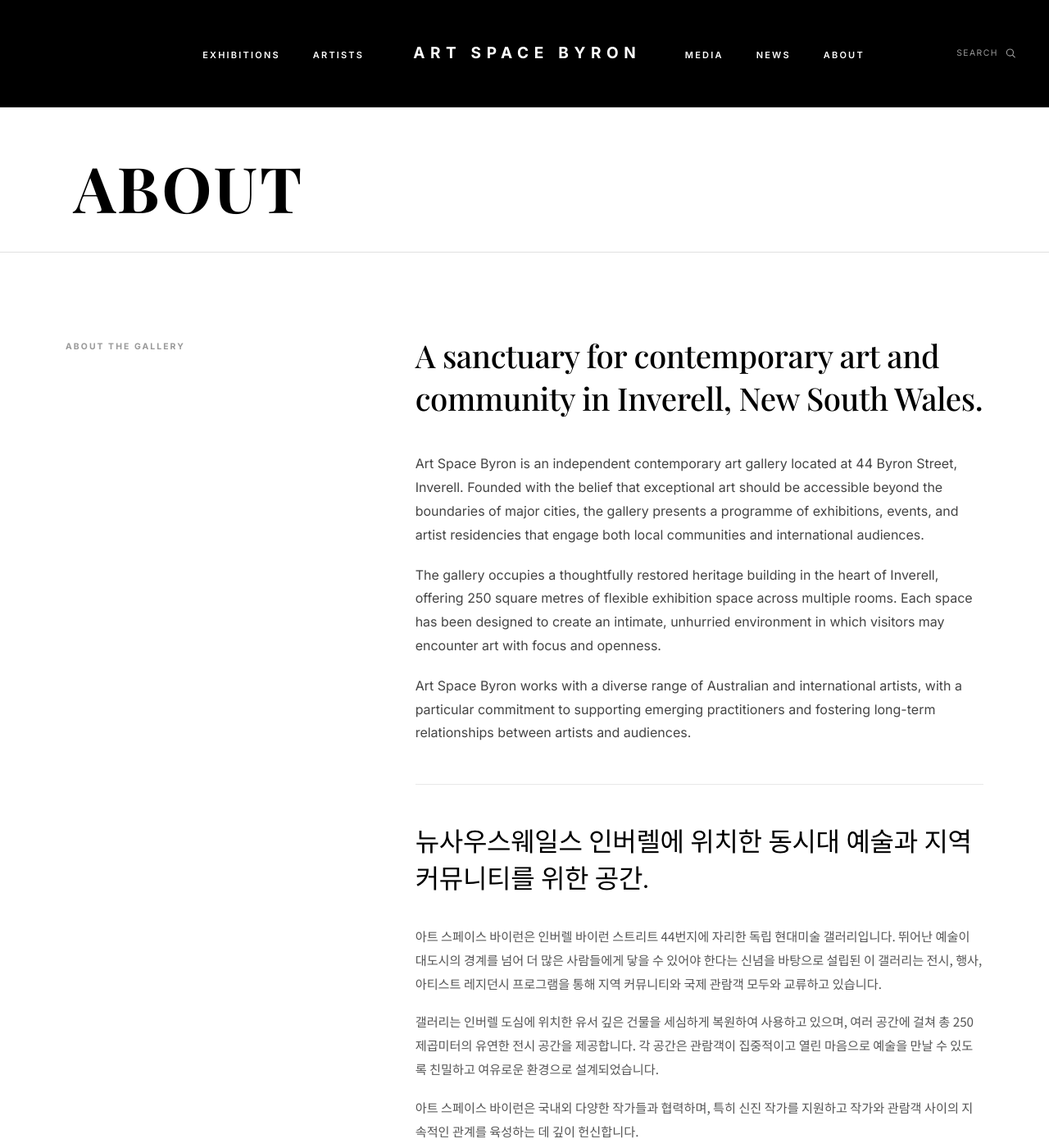
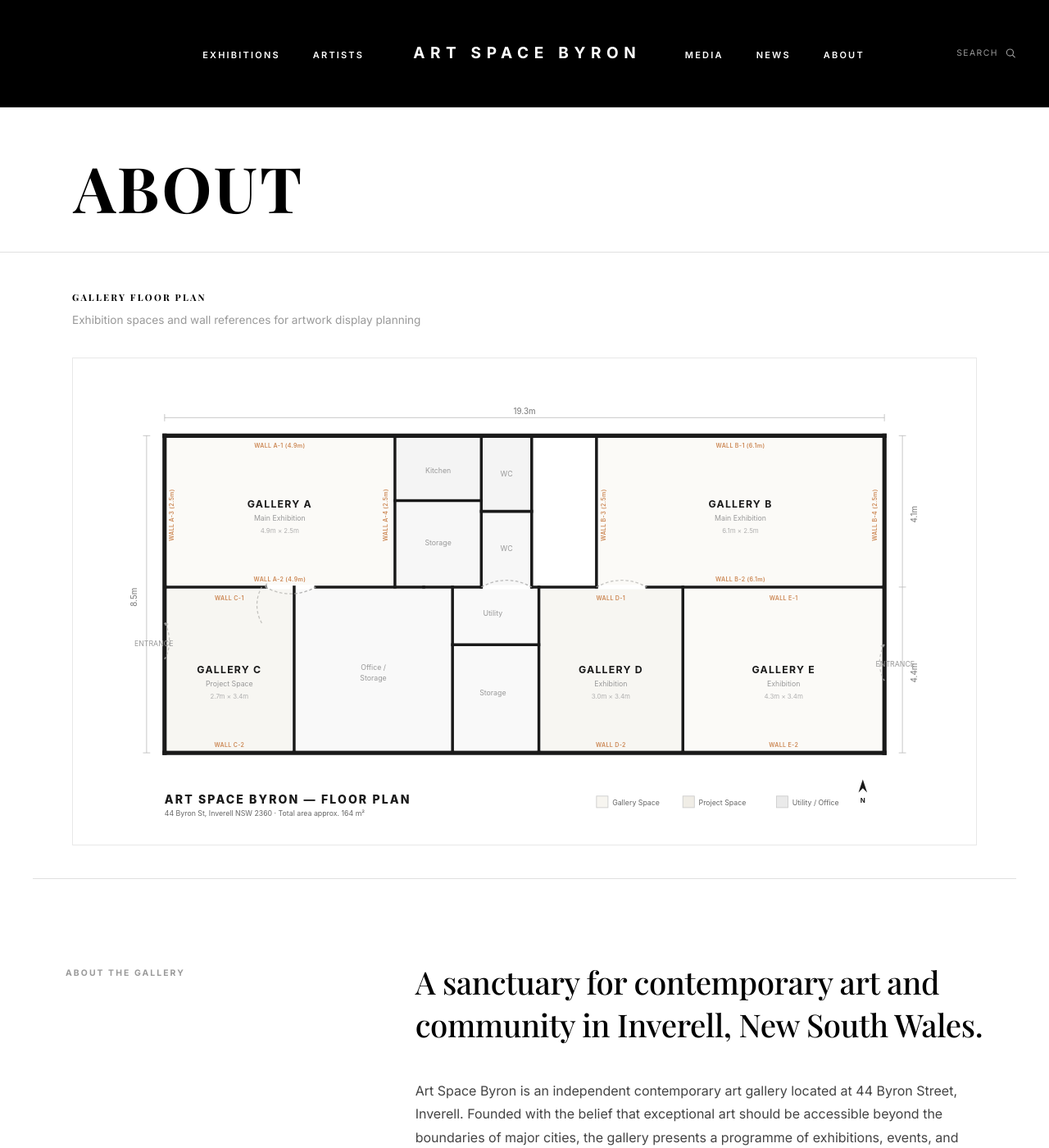
Before and after one commit to Supermassivema/Supermassivema.github.io, a Jekyll site: the page built from gallery/visit.html, in a window 1280 px wide and 1400 px high. Shown: the whole window at 82% size. Built offline with Jekyll 4.4.1, drawn with Linux system fonts in a browser that asks for light colours; some web fonts are replaced.

Commit message:
Add floor plan to visit/about page (correct page)
Co-Authored-By: Claude Opus 4.6 <noreply@anthropic.com>

```diff
--- a/gallery/visit.html
+++ b/gallery/visit.html
@@ -310,13 +310,72 @@ title: "About"
     .about-contact-cta { flex-direction: column; align-items: flex-start; }
     .cta-links { align-items: flex-start; }
   }
+
+  /* ── Floor Plan ── */
+  .floorplan-section {
+    max-width: 1200px;
+    margin: 0 auto;
+    padding: 48px 48px 40px;
+    border-bottom: 1px solid #e0e0e0;
+  }
+
+  .floorplan-header {
+    margin-bottom: 24px;
+  }
+
+  .floorplan-title {
+    font-size: 0.7rem;
+    font-weight: 700;
+    letter-spacing: 0.2em;
+    color: #000;
+    margin-bottom: 8px;
+  }
+
+  .floorplan-sub {
+    font-size: 0.85rem;
+    color: #999;
+  }
+
+  .floorplan-wrap {
+    background: #fff;
+    border: 1px solid #e8e8e8;
+    padding: 24px;
+    overflow-x: auto;
+  }
+
+  .floorplan-img {
+    width: 100%;
+    min-width: 800px;
+    height: auto;
+    display: block;
+  }
+
+  @media (max-width: 640px) {
+    .floorplan-section {
+      padding: 32px 20px;
+    }
+    .floorplan-wrap {
+      padding: 12px;
+    }
+  }
 </style>
 
 <div class="about-page">
 
-  <!-- Hero: Flat Floor Plan — 44 Byron St (actual building) -->
+  <!-- Hero -->
   <div class="about-hero">
     <h1 class="about-hero-title">About</h1>
+  </div>
+
+  <!-- Floor Plan -->
+  <div class="floorplan-section">
+    <div class="floorplan-header">
+      <h2 class="floorplan-title">GALLERY FLOOR PLAN</h2>
+      <p class="floorplan-sub">Exhibition spaces and wall references for artwork display planning</p>
+    </div>
+    <div class="floorplan-wrap">
+      <img src="{{ '/assets/images/floorplan.svg' | relative_url }}" alt="ART SPACE BYRON Floor Plan" class="floorplan-img">
+    </div>
   </div>
 
   <div class="about-wrap">
```
